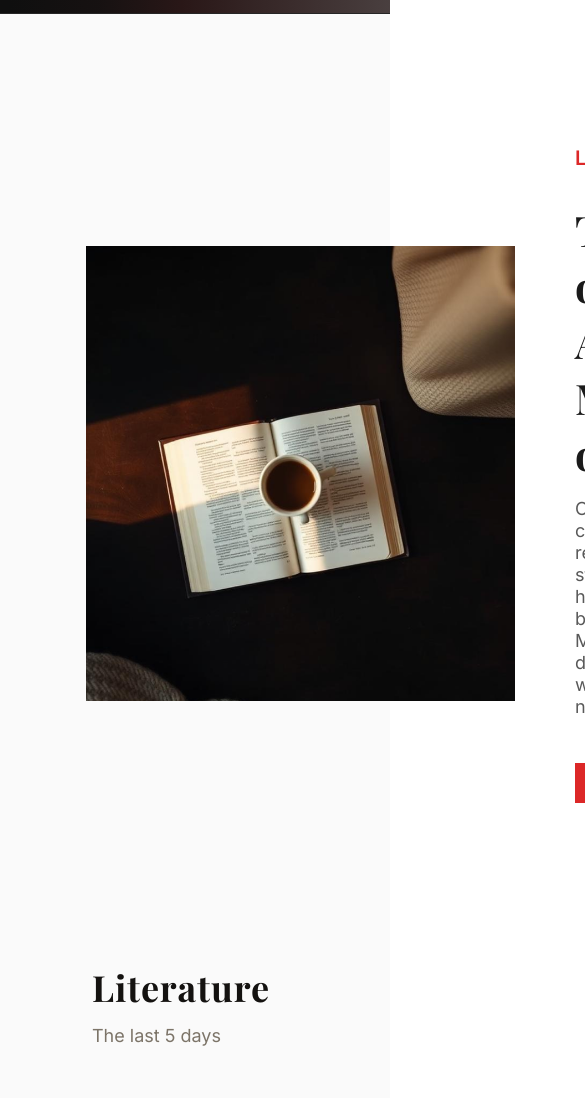
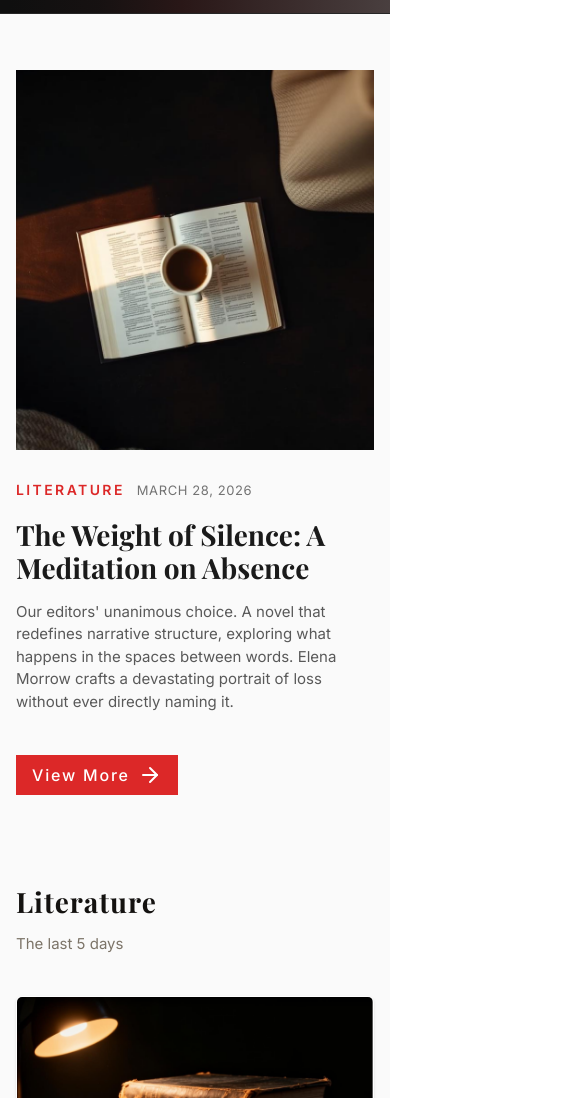
Before and after one commit to theanantdev/wordpicked, a Next.js app: page /pick-of-the-day in a window 390 px wide. Shown: the part 370-1468 px from the top of the page, 585 px wide, since content can reach past the window. Built offline with nearby package versions, Linux system fonts and the light colour scheme; grey boxes are pictures that could not be loaded; a web font is replaced by a local one.

Commit message:
feat: enhance layout and styling for FeaturedPickCard, PicOfTheDayHero, and PicksGrid components

```diff
--- a/app/(public)/pick-of-the-day/_components/featured-pick-card.tsx
+++ b/app/(public)/pick-of-the-day/_components/featured-pick-card.tsx
@@ -4,9 +4,9 @@ import Link from "next/link";
 
 export function FeaturedPickCard() {
     return (
-        <section className="w-full max-w-[1440px] mx-auto px-[86px] mt-[120px] mb-[150px] flex flex-row gap-[30px] items-center" id="latest-pick">
+        <section className="mx-auto mt-14 mb-20 flex w-full max-w-360 flex-col items-start gap-8 px-4 sm:px-6 lg:mt-30 lg:mb-37.5 lg:flex-row lg:items-center lg:gap-7.5 lg:px-21.5" id="latest-pick">
             {/* Image */}
-            <div className="relative w-[429px] h-[455px] flex-shrink-0">
+            <div className="relative aspect-429/455 w-full max-w-107.25 shrink-0">
                 <Image
                     src="/home/pick-of-the-day.png"
                     alt="The Weight of Silence: A Meditation on Absence"
@@ -16,31 +16,31 @@ export function FeaturedPickCard() {
             </div>
 
             {/* Content */}
-            <div className="flex flex-col gap-[35px] max-w-[760px] flex-grow pl-[30px]">
-                <div className="flex flex-col gap-[32px]">
-                    <div className="flex flex-col gap-[16px]">
-                        <div className="flex flex-col gap-[20px]">
-                            <div className="flex items-center gap-[20px]">
-                                <span className="font-sans font-semibold text-[20px] leading-[16px] tracking-[2.4px] uppercase text-[#DC2828]">
+            <div className="flex max-w-190 grow flex-col gap-8 pl-0 lg:gap-8.75 lg:pl-7.5">
+                <div className="flex flex-col gap-8">
+                    <div className="flex flex-col gap-4">
+                        <div className="flex flex-col gap-5">
+                            <div className="flex flex-wrap items-center gap-3 sm:gap-5">
+                                <span className="font-sans text-[14px] leading-4 font-semibold tracking-[2.4px] uppercase text-[#DC2828] sm:text-[16px] md:text-[20px]">
                                     Literature
                                 </span>
-                                <span className="text-[#737373] font-sans text-[18px] leading-[16px] tracking-[0.6px] uppercase">
+                                <span className="font-sans text-[13px] leading-4 tracking-[0.6px] uppercase text-[#737373] sm:text-[14px] md:text-[18px]">
                                     March 28, 2026
                                 </span>
                             </div>
-                            <h2 className="font-heading font-bold text-[42px] leading-[56px] text-[#1A1A1A]">
+                            <h2 className="font-heading text-[28px] leading-[1.2] font-bold text-[#1A1A1A] sm:text-[34px] md:text-[42px] md:leading-14">
                                 The Weight of Silence: A Meditation on Absence
                             </h2>
                         </div>
-                        <p className="font-sans text-[18px] leading-[22px] text-[#595959] max-w-[684px]">
+                        <p className="max-w-171 font-sans text-[15px] leading-normal text-[#595959] sm:text-[16px] md:text-[18px] md:leading-5.5">
                             Our editors&apos; unanimous choice. A novel that redefines narrative structure, exploring what happens in the spaces between words. Elena Morrow crafts a devastating portrait of loss without ever directly naming it.
                         </p>
                     </div>
                 </div>
 
-                <Link href="#" className="flex flex-row justify-center items-center py-[10px] px-0 gap-[10px] w-fit group">
+                <Link href="#" className="group flex w-fit flex-row items-center justify-center gap-2.5 px-0 py-2.5">
                     <div className="bg-[#DC2828] text-white flex flex-row items-center px-4 py-2 gap-2 transition-colors group-hover:bg-[#b02020]">
-                        <span className="font-sans font-medium text-[20px] leading-[24px] tracking-[1.8px] capitalize">
+                        <span className="font-sans font-medium text-[16px] leading-6 tracking-[1.8px] capitalize sm:text-[18px] md:text-[20px]">
                             View More
                         </span>
                         <ArrowRight className="w-6 h-6" />
--- /dev/null
+++ b/app/(public)/pick-of-the-day/_components/pic-of-the-day-hero.tsx
@@ -0,0 +1,47 @@
+import Link from "next/link";
+import Image from "next/image";
+
+export function PicOfTheDayHero() {
+    return (
+        <section className="relative mx-auto mt-0 w-full min-h-78.25 overflow-hidden border-b border-[#262626] bg-[#0F0F0F]">
+            <Image
+                src="/pic-of-the-day/hero.png"
+                alt=""
+                fill
+                priority
+                className="object-cover object-center opacity-70"
+                sizes="100vw"
+            />
+
+            <div
+                className="absolute inset-0"
+                style={{
+                    background:
+                        "linear-gradient(89.97deg, #0F0F0F 2.42%, rgba(20, 15, 15, 0.974681) 25.46%, rgba(34, 14, 14, 0.909574) 46.72%, rgba(220, 40, 40, 0) 168.98%)",
+                    mixBlendMode: "normal",
+                }}
+            />
+
+            {/* Content Layer */}
+            <div className="relative z-10 mx-auto flex min-h-78.25 max-w-360 flex-col items-start justify-center gap-8 px-4 py-10 sm:px-8 md:flex-row md:items-center md:justify-between md:gap-10 md:px-20.75">
+                <div className="flex w-full max-w-3xl flex-col text-left">
+                    <p className="mb-2 font-sans text-[16px] uppercase tracking-[1.54px] text-[#D4AC5A]">
+                        Thursday, March 26 2026
+                    </p>
+                    <h1 className="font-heading text-[34px] font-bold leading-tight text-white sm:text-[44px] md:text-[48px] md:leading-16">
+                        Pick of the Day
+                    </h1>
+                    <p className="mt-4 max-w-195.25 font-sans text-[15px] leading-[150%] text-white sm:text-[17px] md:text-[18px]">
+                        One book or film we think you should read or watch today — curated daily, archived forever.
+                    </p>
+                </div>
+
+                <Link href="#latest-pick" className="inline-flex h-12.5 w-full shrink-0 items-center justify-center gap-2.5 rounded-[8px] bg-[#DC2828] px-6 py-4.5 transition-colors hover:bg-[#b02020] sm:w-52.25">
+                    <span className="font-sans text-[18px] font-semibold leading-6.75 text-white sm:text-[22px]">
+                        Read Now
+                    </span>
+                </Link>
+            </div>
+        </section>
+    );
+}
--- a/app/(public)/pick-of-the-day/_components/picks-grid.tsx
+++ b/app/(public)/pick-of-the-day/_components/picks-grid.tsx
@@ -70,20 +70,20 @@ const PICKS: PickItem[] = [
 
 export function PicksGrid() {
     return (
-        <section className="w-full max-w-[1440px] mx-auto px-[92px] mb-[150px]">
-            <div className="flex flex-col gap-[13px] mb-[60px]">
-                <h2 className="font-heading font-bold text-[36px] leading-[48px] tracking-[1px] text-[#141210]">
+        <section className="mx-auto mb-20 w-full max-w-360 px-4 sm:px-6 lg:mb-37.5 lg:px-23">
+            <div className="mb-10 flex flex-col gap-3.25 lg:mb-15">
+                <h2 className="font-heading text-[28px] leading-[1.2] font-bold tracking-[1px] text-[#141210] sm:text-[32px] md:text-[36px] md:leading-12">
                     Literature
                 </h2>
-                <p className="font-sans text-[18px] leading-[24px] text-[#7C7468]">
+                <p className="font-sans text-[15px] leading-6 text-[#7C7468] sm:text-[18px]">
                     The last 5 days
                 </p>
             </div>
 
-            <div className="grid grid-cols-3 gap-x-[20px] gap-y-[40px]">
+            <div className="grid grid-cols-1 gap-x-5 gap-y-8 sm:grid-cols-2 lg:grid-cols-3 lg:gap-y-10">
                 {PICKS.map((pick) => (
                     <Link key={pick.id} href={`#`} className="flex flex-col bg-white overflow-hidden group border border-transparent hover:border-neutral-100 transition-colors shadow-sm hover:shadow-md pb-4 rounded-sm">
-                        <div className="relative w-full aspect-[4/3] mb-4">
+                        <div className="relative mb-4 w-full aspect-4/3">
                             <Image
                                 src={pick.imageUrl}
                                 alt={pick.title}
@@ -92,25 +92,25 @@ export function PicksGrid() {
                             />
                         </div>
 
-                        <div className="flex flex-col px-5 gap-[14px]">
+                        <div className="flex flex-col gap-3.5 px-5">
                             <div className="flex flex-col gap-2.5">
-                                <span className="font-sans font-semibold text-[12px] leading-[16px] tracking-[2.4px] uppercase text-[#DC2828]">
+                                <span className="font-sans font-semibold text-[12px] leading-4 tracking-[2.4px] uppercase text-[#DC2828]">
                                     {pick.category}
                                 </span>
-                                <h3 className="font-heading font-semibold text-[18px] leading-[24px] text-[#1A1A1A] group-hover:text-[#DC2828] transition-colors">
+                                <h3 className="font-heading text-[18px] leading-6 font-semibold text-[#1A1A1A] transition-colors group-hover:text-[#DC2828]">
                                     {pick.title}
                                 </h3>
-                                <p className="font-sans text-[14px] leading-[22px] text-[#737373] line-clamp-2">
+                                <p className="font-sans text-[14px] leading-5.5 text-[#737373] line-clamp-2">
                                     {pick.description}
                                 </p>
                             </div>
 
-                            <div className="flex flex-row items-center gap-[9px] mt-1">
-                                <span className="font-sans text-[14px] leading-[16px] text-[#8C8C8C]">
+                            <div className="mt-1 flex flex-row items-center gap-2.25">
+                                <span className="font-sans text-[14px] leading-4 text-[#8C8C8C]">
                                     {pick.author}
                                 </span>
                                 <span className="w-1 h-1 rounded-full bg-[#8C8C8C]" />
-                                <span className="font-sans text-[14px] leading-[16px] text-[#8C8C8C]">
+                                <span className="font-sans text-[14px] leading-4 text-[#8C8C8C]">
                                     {pick.date}
                                 </span>
                             </div>
```
